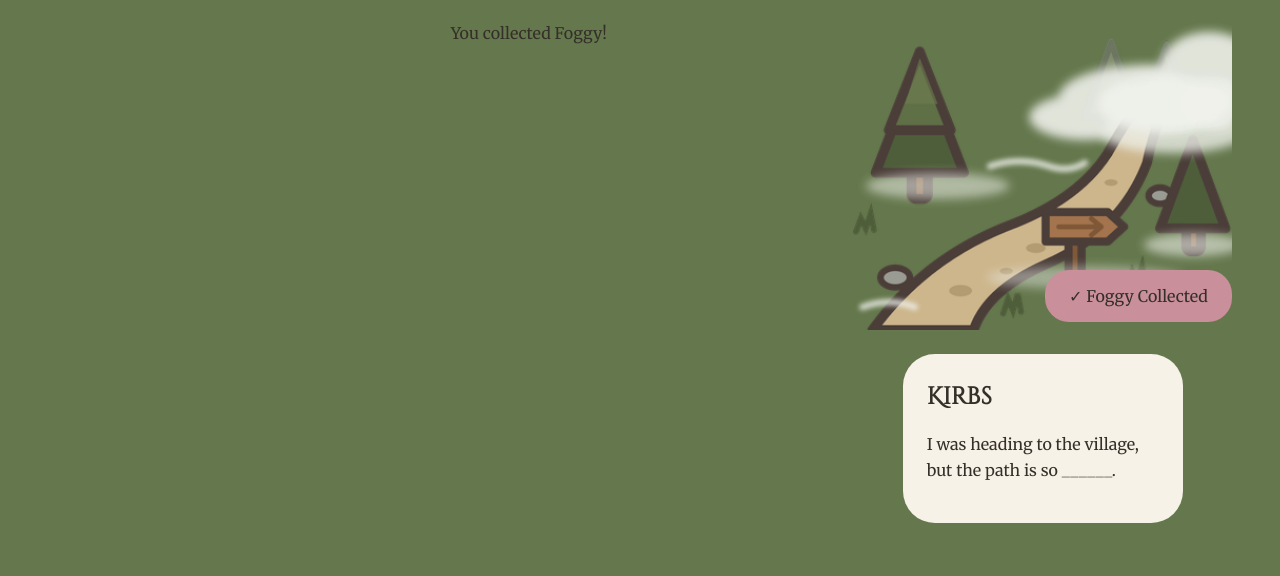
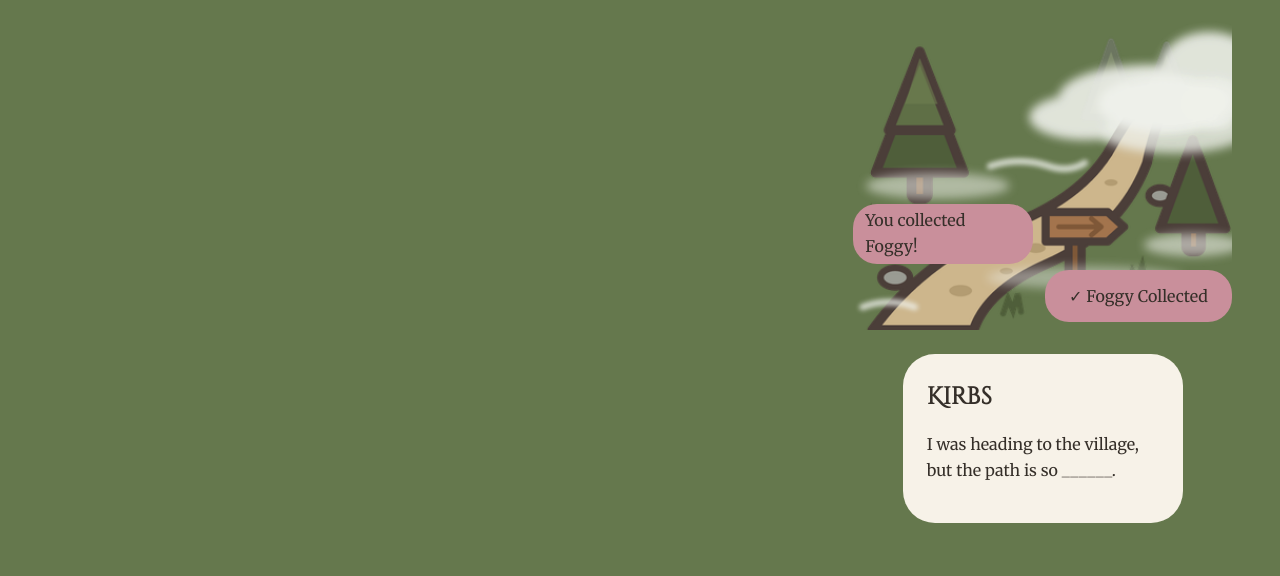
Before and after one commit to dle5474-a11y/f26-nyu-project-Esmat-Dharma1, a plain HTML site: page meet-npc.html in a window 1280 px wide. Both pictures are taken after a click on the button "Foggy". Shown: the part 151-727 px from the top of the page. Drawn offline with Linux system fonts and the light colour scheme.

Commit message:
fixed CSS grid for collection button

```diff
--- a/style.css
+++ b/style.css
@@ -465,7 +465,21 @@ body:has(#word-collection) {
 
     gap: 24px;
 }
+.meet-npc-grid #collection-message {
+    grid-area: pathway;
+    align-self: end;
+    justify-self: start;
+    background-color: var(--accent);
+    color: var(--text);
+    padding: 4px 12px;
+    border-radius: 24px;
+    transform: translateY(-50px);
+    max-width: 180px;
+}
 
+.meet-npc-grid #collection-message:empty {
+    display: none;
+}
 /* Assign each element to its grid area */
 
 .meet-npc-grid h1 {
```
